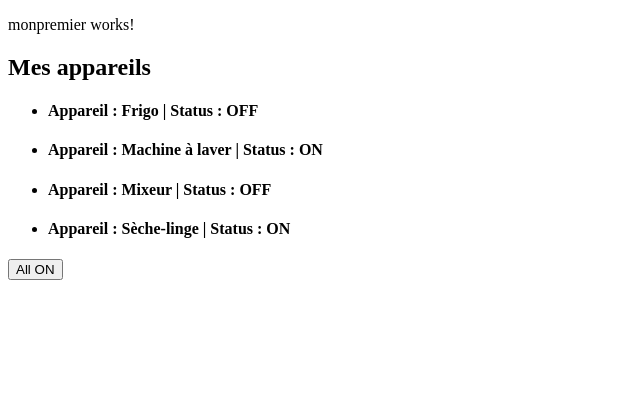
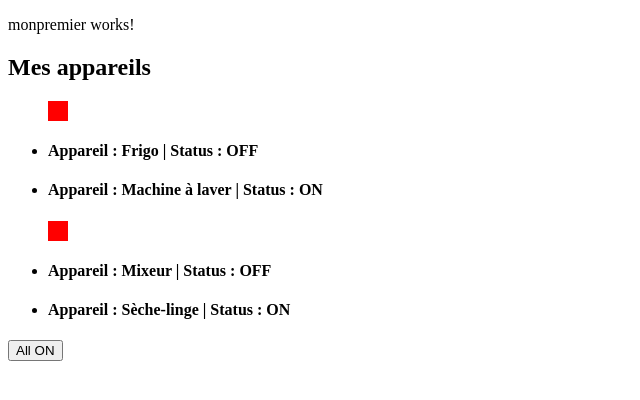
Before and after one commit to bacaryd33/ang, an Angular app: page / in a window 1280 px wide. Shown: the top 400 px of the page, without its empty margins (0-640 px from the left). Built offline with nearby package versions, Linux system fonts and the light colour scheme.

Commit message:
ngif again

```diff
--- a/src/app/app.component.html
+++ b/src/app/app.component.html
@@ -13,9 +13,9 @@
         </ul>
 
       <!-- <ul class="list-group">
-        <app-appareil [appareilName]="app1"></app-appareil>
-        <app-appareil [appareilName]="app2"></app-appareil>
-        <app-appareil [appareilName]="app3"></app-appareil>
+        <app-appareil [appareilName]="app1" [appareilStatus]="appon"></app-appareil>
+        <app-appareil [appareilName]="app2" [appareilStatus]="appon"></app-appareil>
+        <app-appareil [appareilName]="app3" [appareilStatus]="appon"></app-appareil>
       </ul> -->
       <button
         class="btn btn-success"
--- a/src/app/app.component.ts
+++ b/src/app/app.component.ts
@@ -8,6 +8,8 @@ import { Component } from '@angular/core';
 export class AppComponent {
   isAuth = false;
 
+  appon="ON";
+  appoff="OFF";
   app1="Machine à laver";
   app2="Machine  kawa";
   app3="Sèche linge";
--- a/src/app/appareil/appareil.component.html
+++ b/src/app/appareil/appareil.component.html
@@ -1,7 +1,8 @@
 <li class="list-group-item">
-    <!-- <div style="width:20px; height:20px; background-color: red;"
-         *ngIf="'OFF' === 'OFF'"></div>
-    -->
+    <div style="width:20px; height:20px; background-color: red;"
+         *ngIf="getStatus() === 'OFF'"></div>
+
     <h4>Appareil : {{appareilName}} | Status : {{getStatus()}}</h4>
+
     <!-- <input type="text" class="form-control" [(ng-Model)]="appareilName" placeholder={{appareilName}}> -->
 </li>
```
